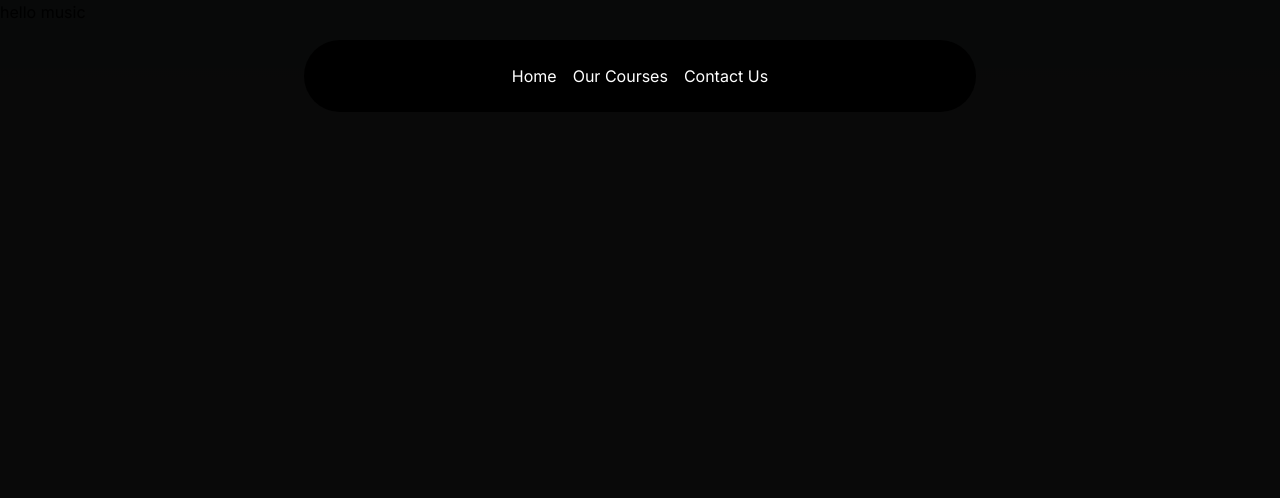
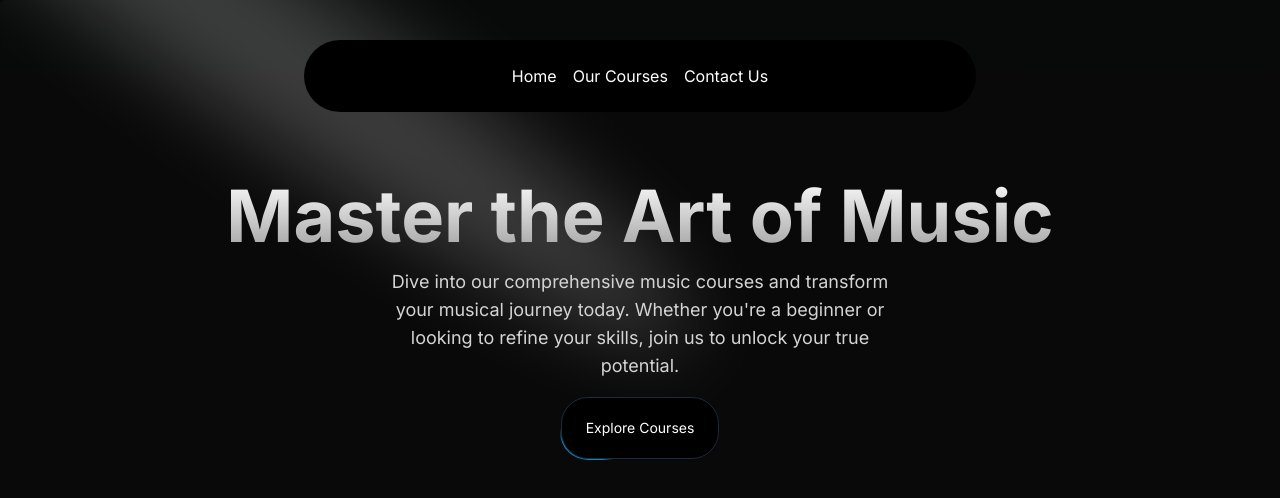
Before and after one commit to shabbirbd/next_course, a Next.js app: page / in a window 1280 px wide. Shown: the top 498 px of the page. Built offline with nearby package versions, Linux system fonts and the light colour scheme.

Commit message:
hero section done

```diff
--- a/src/app/page.tsx
+++ b/src/app/page.tsx
@@ -1,7 +1,9 @@
+import HeroSection from "@/components/HeroSection";
+
 export default function Home() {
   return (
     <main className="min-h-screen bg-black/[0.96] antialiased bg-grid-white/[0.02]">
-      <h2>hello music</h2>
+      <HeroSection />
     </main>
   );
 }
--- /dev/null
+++ b/src/components/HeroSection.tsx
@@ -0,0 +1,36 @@
+import Link from "next/link";
+import { Spotlight } from "./ui/Spotlight";
+import { Button } from "./ui/mooving-border";
+
+const HeroSection = () => {
+  return (
+    <div className="h-auto md:h-[40rem] w-full rounded-md flex flex-col items-center justify-center relative overflow-hidden mx-auto py-10 md:py-0">
+      <Spotlight
+        className="-top-40 left-0 md:left-60 md:-top-20"
+        fill="white"
+      />
+      <div className="p-4 relative z-10 w-full text-center ">
+        <h1 className="mt-20 md:mt-0 text-4xl md:text-7xl font-bold bg-clip-text text-transparent bg-gradient-to-b from-neutral-50 to-neutral-400">
+          Master the Art of Music{" "}
+        </h1>
+        <p className="mt-4 font-normal text-base md:text-lg text-neutral-300 max-w-lg mx-auto">
+          Dive into our comprehensive music courses and transform your musical
+          journey today. Whether you're a beginner or looking to refine your
+          skills, join us to unlock your true potential.
+        </p>
+        <div className="mt-4">
+          <Link href={"/courses"}>
+            <Button
+              borderRadius="1.75rem"
+              className="bg-white dark:bg-black text-black dark:text-white border-neutral-200 dark:border-slate-800"
+            >
+              Explore Courses
+            </Button>
+          </Link>
+        </div>
+      </div>
+    </div>
+  );
+};
+
+export default HeroSection;
--- /dev/null
+++ b/src/components/ui/Spotlight.tsx
@@ -0,0 +1,55 @@
+import { cn } from "@/utils/cn";
+
+type SpotlightProps = {
+  className?: string;
+  fill?: string;
+};
+
+export const Spotlight = ({ className, fill }: SpotlightProps) => {
+  return (
+    <svg
+      className={cn(
+        "animate-spotlight pointer-events-none absolute z-[1]  h-[169%] w-[138%] lg:w-[84%] opacity-0",
+        className
+      )}
+      xmlns="http://www.w3.org/2000/svg"
+      viewBox="0 0 3787 2842"
+      fill="none"
+    >
+      <g filter="url(#filter)">
+        <ellipse
+          cx="1924.71"
+          cy="273.501"
+          rx="1924.71"
+          ry="273.501"
+          transform="matrix(-0.822377 -0.568943 -0.568943 0.822377 3631.88 2291.09)"
+          fill={fill || "white"}
+          fillOpacity="0.21"
+        ></ellipse>
+      </g>
+      <defs>
+        <filter
+          id="filter"
+          x="0.860352"
+          y="0.838989"
+          width="3785.16"
+          height="2840.26"
+          filterUnits="userSpaceOnUse"
+          colorInterpolationFilters="sRGB"
+        >
+          <feFlood floodOpacity="0" result="BackgroundImageFix"></feFlood>
+          <feBlend
+            mode="normal"
+            in="SourceGraphic"
+            in2="BackgroundImageFix"
+            result="shape"
+          ></feBlend>
+          <feGaussianBlur
+            stdDeviation="151"
+            result="effect1_foregroundBlur_1065_8"
+          ></feGaussianBlur>
+        </filter>
+      </defs>
+    </svg>
+  );
+};
--- /dev/null
+++ b/src/components/ui/mooving-border.tsx
@@ -0,0 +1,138 @@
+"use client";
+import { cn } from "@/utils/cn";
+import {
+  motion,
+  useAnimationFrame,
+  useMotionTemplate,
+  useMotionValue,
+  useTransform,
+} from "framer-motion";
+import React, { useRef } from "react";
+
+export function Button({
+  borderRadius = "1.75rem",
+  children,
+  as: Component = "button",
+  containerClassName,
+  borderClassName,
+  duration,
+  className,
+  ...otherProps
+}: {
+  borderRadius?: string;
+  children: React.ReactNode;
+  as?: any;
+  containerClassName?: string;
+  borderClassName?: string;
+  duration?: number;
+  className?: string;
+  [key: string]: any;
+}) {
+  return (
+    <Component
+      className={cn(
+        "bg-transparent relative text-xl  h-16 w-40 p-[1px] overflow-hidden ",
+        containerClassName
+      )}
+      style={{
+        borderRadius: borderRadius,
+      }}
+      {...otherProps}
+    >
+      <div
+        className="absolute inset-0"
+        style={{ borderRadius: `calc(${borderRadius} * 0.96)` }}
+      >
+        <MovingBorder duration={duration} rx="30%" ry="30%">
+          <div
+            className={cn(
+              "h-20 w-20 opacity-[0.8] bg-[radial-gradient(var(--sky-500)_40%,transparent_60%)]",
+              borderClassName
+            )}
+          />
+        </MovingBorder>
+      </div>
+
+      <div
+        className={cn(
+          "relative bg-slate-900/[0.8] border border-slate-800 backdrop-blur-xl text-white flex items-center justify-center w-full h-full text-sm antialiased",
+          className
+        )}
+        style={{
+          borderRadius: `calc(${borderRadius} * 0.96)`,
+        }}
+      >
+        {children}
+      </div>
+    </Component>
+  );
+}
+
+export const MovingBorder = ({
+  children,
+  duration = 2000,
+  rx,
+  ry,
+  ...otherProps
+}: {
+  children: React.ReactNode;
+  duration?: number;
+  rx?: string;
+  ry?: string;
+  [key: string]: any;
+}) => {
+  const pathRef = useRef<any>();
+  const progress = useMotionValue<number>(0);
+
+  useAnimationFrame((time) => {
+    const length = pathRef.current?.getTotalLength();
+    if (length) {
+      const pxPerMillisecond = length / duration;
+      progress.set((time * pxPerMillisecond) % length);
+    }
+  });
+
+  const x = useTransform(
+    progress,
+    (val) => pathRef.current?.getPointAtLength(val).x
+  );
+  const y = useTransform(
+    progress,
+    (val) => pathRef.current?.getPointAtLength(val).y
+  );
+
+  const transform = useMotionTemplate`translateX(${x}px) translateY(${y}px) translateX(-50%) translateY(-50%)`;
+
+  return (
+    <>
+      <svg
+        xmlns="http://www.w3.org/2000/svg"
+        preserveAspectRatio="none"
+        className="absolute h-full w-full"
+        width="100%"
+        height="100%"
+        {...otherProps}
+      >
+        <rect
+          fill="none"
+          width="100%"
+          height="100%"
+          rx={rx}
+          ry={ry}
+          ref={pathRef}
+        />
+      </svg>
+      <motion.div
+        style={{
+          position: "absolute",
+          top: 0,
+          left: 0,
+          display: "inline-block",
+          transform,
+        }}
+      >
+        {children}
+      </motion.div>
+    </>
+  );
+};
--- a/tailwind.config.ts
+++ b/tailwind.config.ts
@@ -1,4 +1,20 @@
 import type { Config } from "tailwindcss";
+
+const colors = require("tailwindcss/colors");
+const {
+  default: flattenColorPalette,
+} = require("tailwindcss/lib/util/flattenColorPalette");
+
+function addVariablesForColors({ addBase, theme }: any) {
+  const allColors = flattenColorPalette(theme("colors"));
+  const newVars = Object.fromEntries(
+    Object.entries(allColors).map(([key, value]) => [`--${key}`, value])
+  );
+
+  addBase({
+    ":root": newVars,
+  });
+}
 
 const config: Config = {
   content: [
@@ -14,8 +30,23 @@
         "gradient-conic":
           "conic-gradient(from 180deg at 50% 50%, var(--tw-gradient-stops))",
       },
+      animation: {
+        spotlight: "spotlight 2s ease .75s 1 forwards",
+      },
+      keyframes: {
+        spotlight: {
+          "0%": {
+            opacity: "0",
+            transform: "translate(-72%, -62%) scale(0.5)",
+          },
+          "100%": {
+            opacity: "1",
+            transform: "translate(-50%,-40%) scale(1)",
+          },
+        },
+      },
     },
   },
-  plugins: [],
+  plugins: [addVariablesForColors],
 };
 export default config;
```
